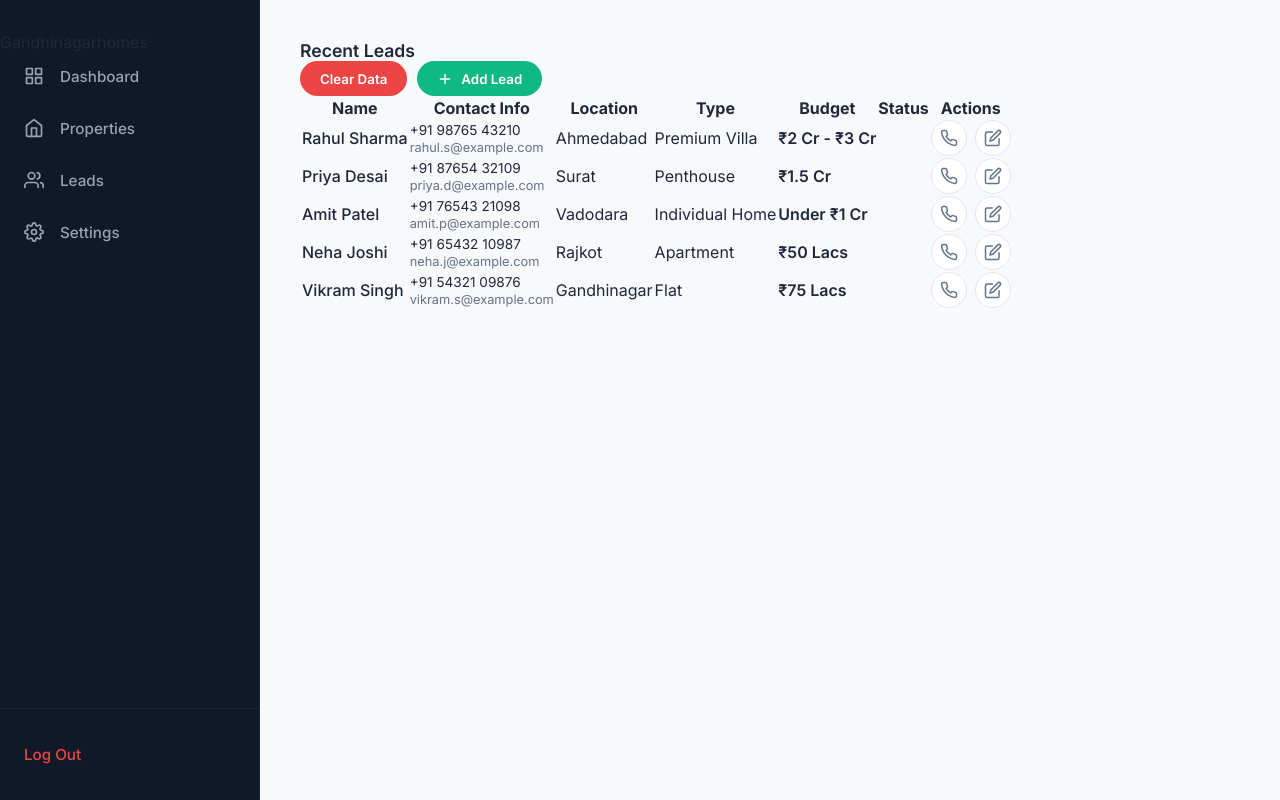
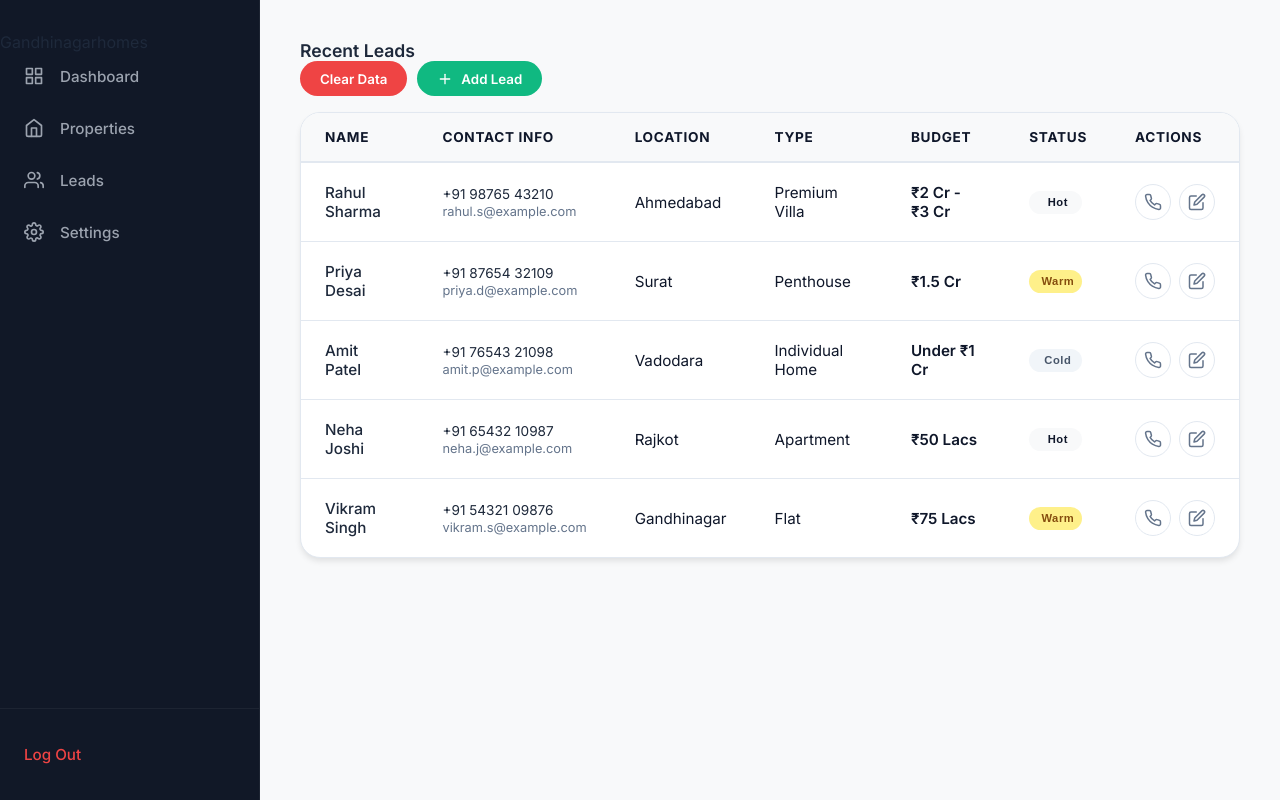
Before and after one commit to amanxridex/realcrm, a Next.js app: page /leads in a window 1280 px wide. Built offline with nearby package versions, Linux system fonts and the light colour scheme.

Commit message:
fix: Restore and enhance list view table styling

```diff
--- a/src/app/globals.css
+++ b/src/app/globals.css
@@ -353,3 +353,58 @@ button { font-family: inherit; cursor: pointer; border: none; background: none;
   .main-wrapper { padding: 1.5rem; }
   .top-tabs { gap: 1rem; overflow-x: auto; white-space: nowrap; }
 }
+
+/* Table Styles for List View */
+.table-wrapper {
+  background: var(--surface);
+  border: 1px solid var(--border);
+  border-radius: var(--radius-lg);
+  overflow-x: auto;
+  box-shadow: var(--shadow-md);
+  margin-top: 1rem;
+}
+
+table {
+  width: 100%;
+  border-collapse: collapse;
+  text-align: left;
+}
+
+th {
+  background: var(--background);
+  padding: 1rem 1.5rem;
+  font-weight: 700;
+  color: var(--text-dark);
+  font-size: 0.85rem;
+  border-bottom: 2px solid var(--border);
+  text-transform: uppercase;
+  letter-spacing: 0.05em;
+}
+
+td {
+  padding: 1.25rem 1.5rem;
+  border-bottom: 1px solid var(--border);
+  vertical-align: middle;
+  font-size: 0.95rem;
+  color: var(--text-dark);
+}
+
+tbody tr {
+  transition: var(--transition-smooth);
+}
+
+tbody tr:hover {
+  background: var(--primary-light);
+}
+
+tbody tr:last-child td {
+  border-bottom: none;
+}
+
+td .status-badge {
+  position: static;
+  display: inline-block;
+  box-shadow: none;
+  border: 1px solid var(--border);
+  background-color: var(--background);
+}
```
